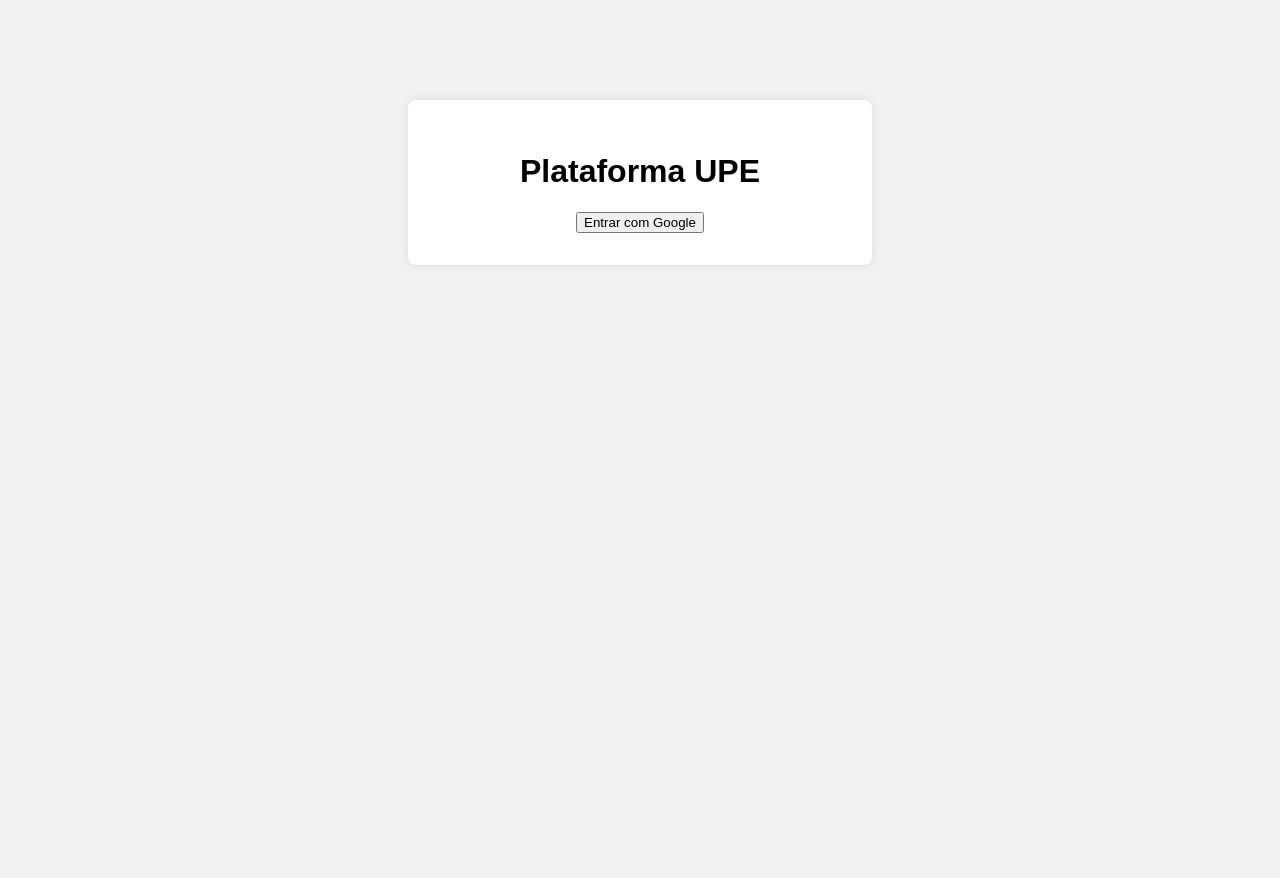
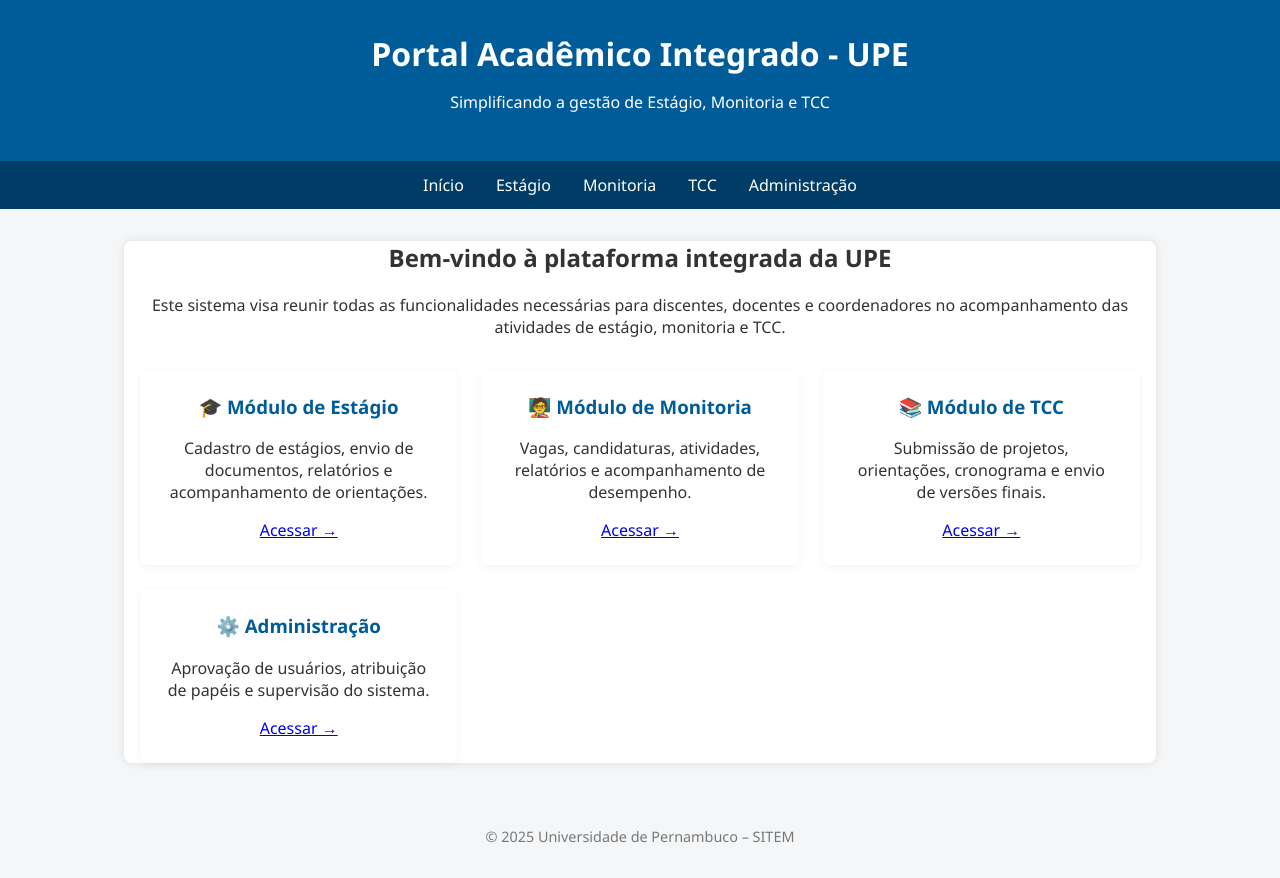
Before and after one commit to psouza0/proj-athenas, a plain HTML site: page upe-prototipo/index.html in a window 1280 px wide. Before the commit the page ends 800 px from the top, so only its background shows below. Drawn offline with Linux system fonts and the light colour scheme.

Commit message:
update layout

```diff
--- a/upe-prototipo/index.html
+++ b/upe-prototipo/index.html
@@ -1,16 +1,142 @@
-<!-- index.html -->
 <!DOCTYPE html>
 <html lang="pt-BR">
 <head>
   <meta charset="UTF-8" />
-  <meta name="viewport" content="width=device-width, initial-scale=1.0"/>
-  <title>Login - UPE</title>
+  <meta name="viewport" content="width=device-width, initial-scale=1.0" />
+  <title>Portal Acadêmico - UPE</title>
   <link rel="stylesheet" href="style.css" />
+  <style>
+    body {
+      margin: 0;
+      font-family: 'Segoe UI', sans-serif;
+      background-color: #f4f6f8;
+      color: #333;
+    }
+
+    header {
+      background-color: #005c99;
+      color: white;
+      padding: 2rem;
+      text-align: center;
+    }
+
+    header h1 {
+      margin: 0;
+      font-size: 2rem;
+    }
+
+    nav {
+      display: flex;
+      justify-content: center;
+      background-color: #003d66;
+      padding: 0.8rem;
+    }
+
+    nav a {
+      color: #fff;
+      margin: 0 1rem;
+      text-decoration: none;
+      font-weight: 500;
+      transition: color 0.2s;
+    }
+
+    nav a:hover {
+      color: #cceeff;
+    }
+
+    .container {
+      max-width: 1000px;
+      margin: 2rem auto;
+      padding: 0 1rem;
+    }
+
+    .grid {
+      display: grid;
+      grid-template-columns: repeat(auto-fit, minmax(260px, 1fr));
+      gap: 1.5rem;
+      margin-top: 2rem;
+    }
+
+    .card {
+      background-color: #ffffff;
+      border-radius: 8px;
+      padding: 1.5rem;
+      box-shadow: 0 2px 8px rgba(0, 0, 0, 0.05);
+      transition: transform 0.2s;
+    }
+
+    .card:hover {
+      transform: translateY(-4px);
+    }
+
+    .card h3 {
+      margin-top: 0;
+      color: #005c99;
+    }
+
+    .footer {
+      text-align: center;
+      padding: 2rem 1rem;
+      color: #777;
+      font-size: 0.9rem;
+    }
+
+    @media (max-width: 600px) {
+      header h1 {
+        font-size: 1.5rem;
+      }
+    }
+  </style>
 </head>
 <body>
+  <header>
+    <h1>Portal Acadêmico Integrado - UPE</h1>
+    <p>Simplificando a gestão de Estágio, Monitoria e TCC</p>
+  </header>
+
+  <nav>
+    <a href="index.html">Início</a>
+    <a href="pages/estagio.html">Estágio</a>
+    <a href="pages/monitoria.html">Monitoria</a>
+    <a href="pages/tcc.html">TCC</a>
+    <a href="pages/admin.html">Administração</a>
+  </nav>
+
   <div class="container">
-    <h1>Plataforma UPE</h1>
-    <button onclick="window.location.href='pages/dashboard.html'">Entrar com Google</button>
+    <h2>Bem-vindo à plataforma integrada da UPE</h2>
+    <p>
+      Este sistema visa reunir todas as funcionalidades necessárias para discentes, docentes e coordenadores no acompanhamento das atividades de estágio, monitoria e TCC.
+    </p>
+
+    <div class="grid">
+      <div class="card">
+        <h3>🎓 Módulo de Estágio</h3>
+        <p>Cadastro de estágios, envio de documentos, relatórios e acompanhamento de orientações.</p>
+        <a href="pages/estagio.html">Acessar &rarr;</a>
+      </div>
+
+      <div class="card">
+        <h3>🧑‍🏫 Módulo de Monitoria</h3>
+        <p>Vagas, candidaturas, atividades, relatórios e acompanhamento de desempenho.</p>
+        <a href="pages/monitoria.html">Acessar &rarr;</a>
+      </div>
+
+      <div class="card">
+        <h3>📚 Módulo de TCC</h3>
+        <p>Submissão de projetos, orientações, cronograma e envio de versões finais.</p>
+        <a href="pages/tcc.html">Acessar &rarr;</a>
+      </div>
+
+      <div class="card">
+        <h3>⚙️ Administração</h3>
+        <p>Aprovação de usuários, atribuição de papéis e supervisão do sistema.</p>
+        <a href="pages/admin.html">Acessar &rarr;</a>
+      </div>
+    </div>
+  </div>
+
+  <div class="footer">
+    © 2025 Universidade de Pernambuco – SITEM
   </div>
 </body>
 </html>
```
